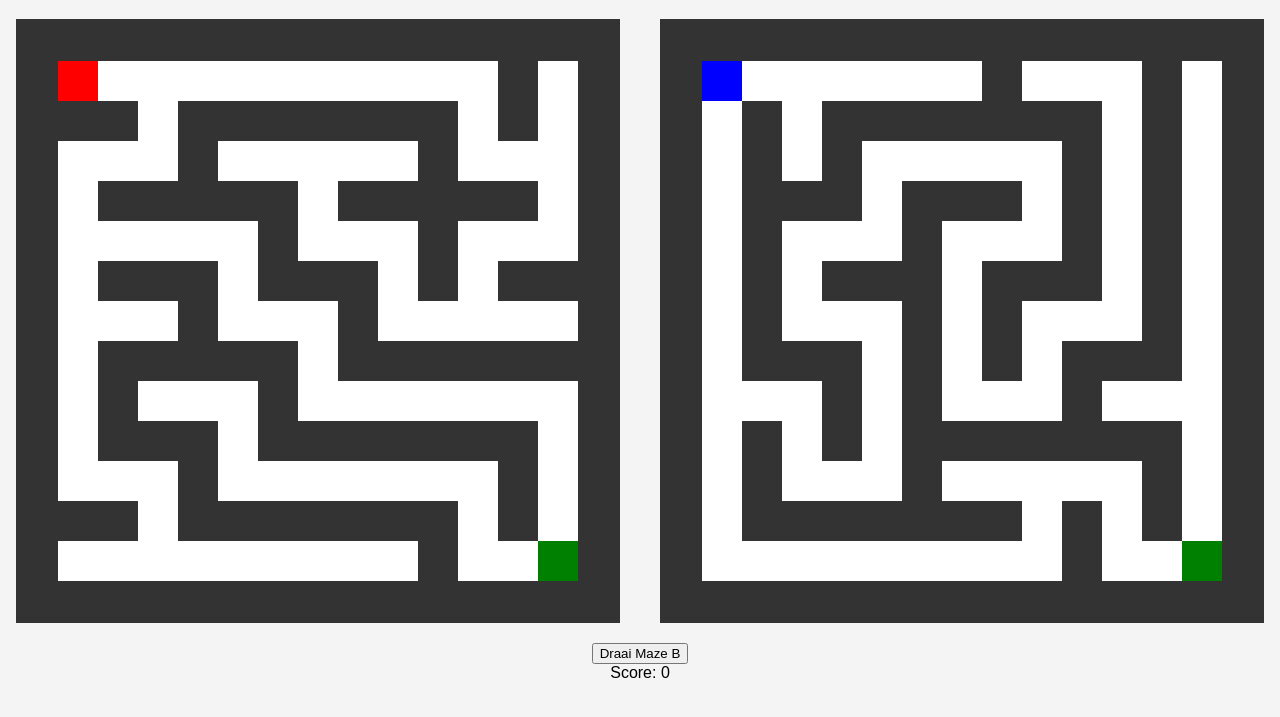
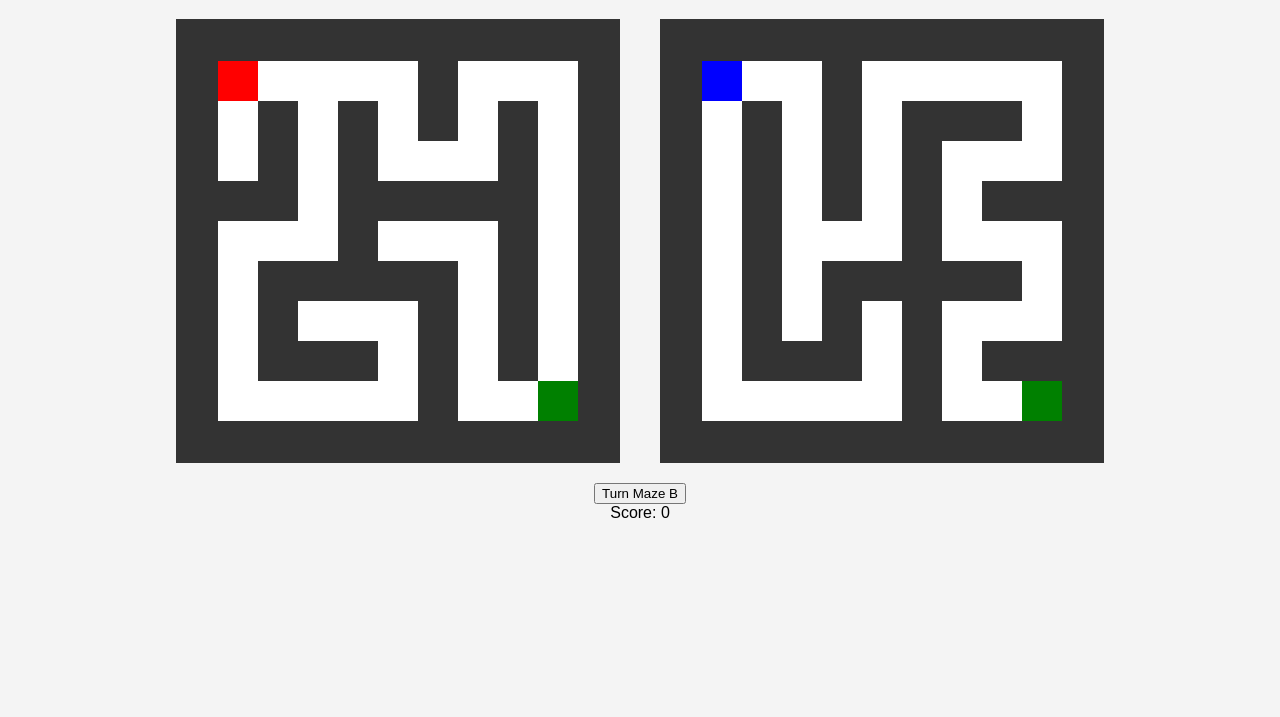
Before and after one commit to SLMolenaar/Quantum-puzzle-game, a plain HTML site: page src/index.html in a window 1280 px wide. Shown: the part 61-778 px from the top of the page. Drawn offline with Linux system fonts and the light colour scheme.

Commit message:
Minor changes

```diff
--- a/src/game.js
+++ b/src/game.js
@@ -4,7 +4,7 @@ import { drawMaze } from './utils.js';
 
 const canvasA = document.getElementById('mazeA');
 const canvasB = document.getElementById('mazeB');
-const size = 40; // Zorg dat dit overeenkomt met de grootte in utils.js
+export const boxSize = 40; // Zorg dat dit overeenkomt met de grootte in utils.js
 
 document.addEventListener('keydown', (e) => {
     movePlayers(e.key);
@@ -17,8 +17,6 @@ window.rotateMazeB = () => {
 };
 
 function render() {
-    // Teken de doolhoven
-
     // Teken Maze A
     const ctxA = canvasA.getContext('2d');
     drawMaze(mazeA, playerA, canvasA);
@@ -30,7 +28,7 @@ function render() {
 
     // Teken de spelers
     ctxA.fillStyle = 'red';
-    ctxA.fillRect(playerA.x * size, playerA.y * size, size, size);
+    ctxA.fillRect(playerA.x * boxSize, playerA.y * boxSize, boxSize, boxSize);
 
     ctxB.save();
     if (rotation !== 0) {
@@ -39,7 +37,7 @@ function render() {
         ctxB.translate(-canvasB.width / 2, -canvasB.height / 2);
     }
     ctxB.fillStyle = 'blue';
-    ctxB.fillRect(playerB.x * size, playerB.y * size, size, size);
+    ctxB.fillRect(playerB.x * boxSize, playerB.y * boxSize, boxSize, boxSize);
     ctxB.restore();
 }
 
--- a/src/index.html
+++ b/src/index.html
@@ -11,7 +11,7 @@
     <canvas id="mazeA"></canvas>
     <canvas id="mazeB"></canvas>
 </div>
-<button onclick="rotateMazeB()">Draai Maze B</button>
+<button onclick="rotateMazeB()">Turn Maze B</button>
 <div id="points">Score: 0</div>
 <script type="module" src="game.js"></script>
 </body>
--- a/src/maze.js
+++ b/src/maze.js
@@ -86,7 +86,7 @@ function generateRandomizedMaze(height, width) {
     return maze;
 }
 
-export let mapSize = 15;
+export let mapSize = 11;
 
 // Generate the 10x10 maze as requested
 export let mazeA = generateRandomizedMaze(mapSize, mapSize);
--- a/src/utils.js
+++ b/src/utils.js
@@ -1,13 +1,13 @@
 import { mapSize } from './maze.js';
+import { boxSize } from './game.js';
 
 export function drawMaze(maze, player, canvas, rotation = 0) {
     const ctx = canvas.getContext('2d');
-    const size = 40;
     const width = maze[0].length;
     const height = maze.length;
 
-    canvas.width = width * size;
-    canvas.height = height * size;
+    canvas.width = width * boxSize;
+    canvas.height = height * boxSize;
 
     ctx.clearRect(0, 0, canvas.width, canvas.height);
 
@@ -21,15 +21,15 @@ export function drawMaze(maze, player, canvas, rotation = 0) {
     for (let y = 0; y < height; y++) {
         for (let x = 0; x < width; x++) {
             ctx.fillStyle = maze[y][x] === 1 ? '#333' : '#fff';
-            ctx.fillRect(x * size, y * size, size, size);
+            ctx.fillRect(x * boxSize, y * boxSize, boxSize, boxSize);
         }
     }
 
     ctx.fillStyle = 'red';
-    ctx.fillRect(player.x * size, player.y * size, size, size);
+    ctx.fillRect(player.x * boxSize, player.y * boxSize, boxSize, boxSize);
 
     ctx.fillStyle = 'green';
-    ctx.fillRect((mapSize-2) * size, (mapSize-2) * size, size, size);
+    ctx.fillRect((mapSize-2) * boxSize, (mapSize-2) * boxSize, boxSize, boxSize);
 
     ctx.restore();
 }
```
